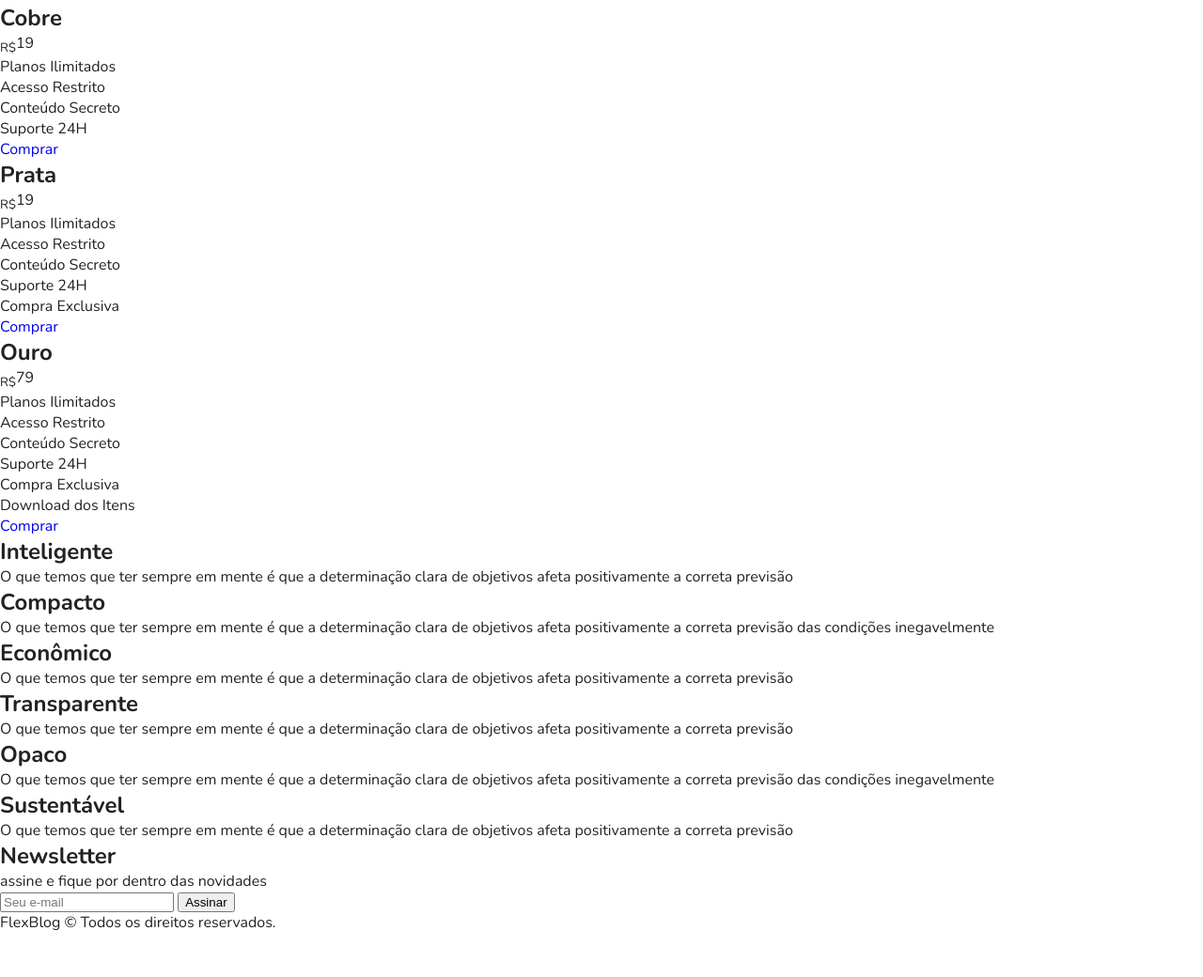
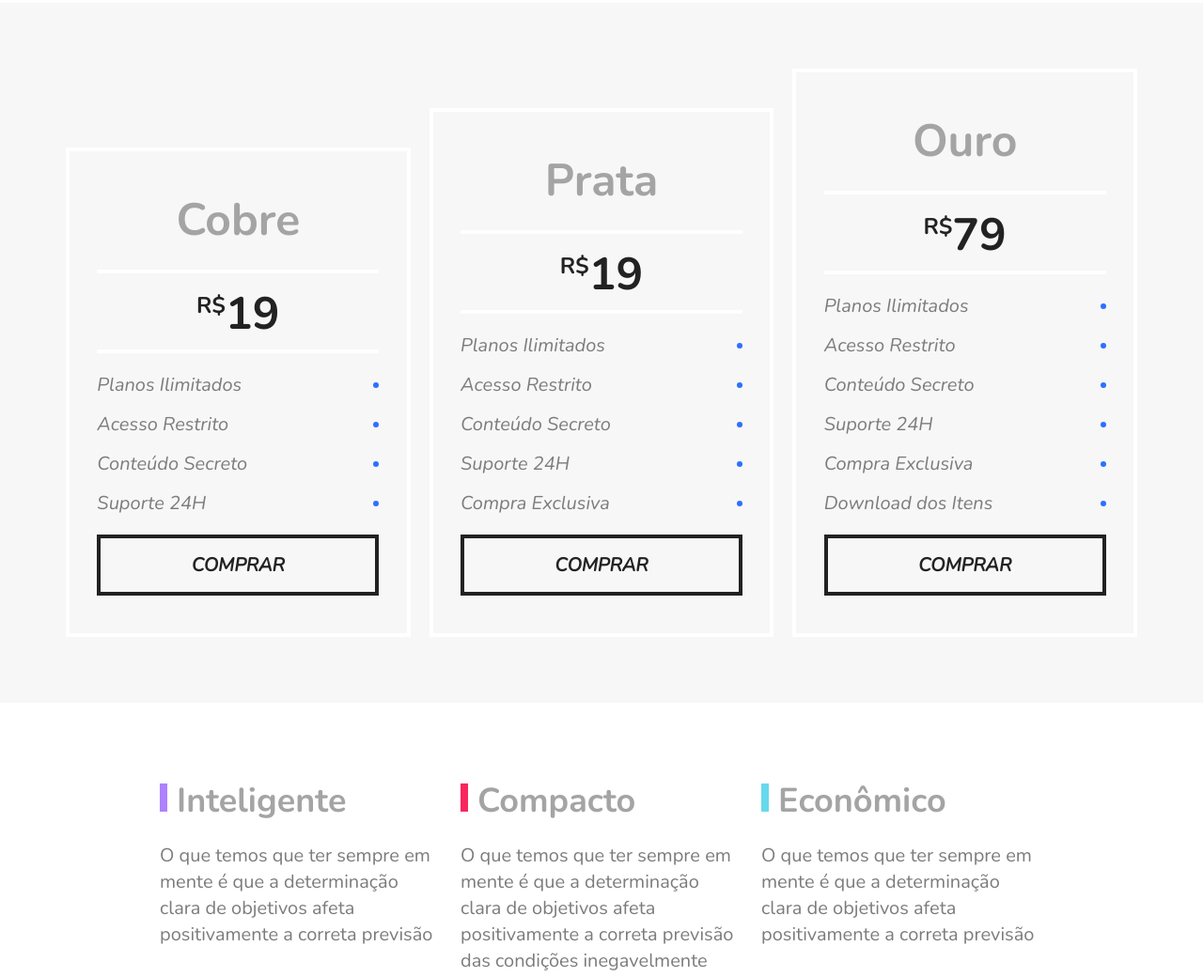
Before and after one commit to LeoXavier95/Flex-Blog, a plain HTML site: page index.html in a window 1280 px wide. Shown: the part 1818-2858 px from the top of the page at 94% size. Before the commit the page ends 2811 px from the top, so only its background shows below. Drawn offline with nearby package versions, Linux system fonts and the light colour scheme.

Commit message:
Css Preço e Qualidade

```diff
--- a/css/style.css
+++ b/css/style.css
@@ -167,3 +167,140 @@ img{
 .blue {
     border-top: 8px solid #66d9eb;
 }
+
+     /* Preços */
+.preco{
+    background: #f7f7f7;
+    padding: 60px;
+    display: flex;
+    flex-wrap: wrap;
+    align-items: flex-end;
+}
+
+.preco-item{
+    flex: 1 1 260px;
+    border: 4px solid white;
+    padding: 20px;
+    margin: 10px;
+}
+
+.preco-item h2{
+    font-size: 3em;
+    color: #a4a4a4;
+    text-align: center;
+    margin-top: 20px;
+}
+
+.preco-item span {
+    max-width: 300px;
+    margin: 20px auto;
+    display: block;
+    font-size: 3em;
+    text-align: center;
+    font-weight: bold;
+    padding: 10px 0 5px 0;
+    border-top: 4px solid white;
+    border-bottom: 4px solid white;
+}
+
+.preco-item sup {
+    font-size: 1.5rem;
+}
+
+.preco-item ul {
+    max-width: 300px;
+    margin: 20px auto;
+    font-size: 1.25em;
+    font-style: italic;
+    color:#7c7c7c ;
+}
+
+.preco-item li {
+    display: flex;
+    justify-content: space-between;
+    align-items: center;
+    margin-bottom: 15px;
+}
+
+.preco-item li::after {
+    content: '';
+    display: block;
+    width: 6px;
+    height: 6px;
+    background: #2c70ff;
+    border-radius: 50%;
+}
+
+.preco-item a{
+    max-width: 300px;
+    display: block;
+    margin: 20px auto;
+    border: 4px solid;
+    color: #222222;
+    text-transform:uppercase;
+    font-weight: bold;
+    padding: 15px 0;
+    text-align: center;
+}
+
+@media (max-width: 800px){
+    .preco {
+        padding-left: 10px;
+        padding-right: 10px;
+    }
+
+    .preco .preco-item:nth-child(3){
+        order: -2;
+    }
+
+    .preco .preco-item:nth-child(2){
+        order: -1;
+    }
+}
+
+   /* Qualidade */
+
+   .qualidade{
+    max-width: 960px;
+    margin: 60px auto;
+    display: flex;
+    flex-wrap: wrap;
+   }
+
+   .qualidade-item {
+    flex:  1 1 300px;
+    margin: 20px 10px;
+   }
+
+   .qualidade-item h2 {
+    font-size: 2.25em;
+    color: #a4a4a4;
+    margin-bottom: 20px;
+   }
+
+   .qualidade-item h2::before {
+    content: '';
+    display: inline-block;
+    width: 8px;
+    height: 30px;
+    margin-right: 10px;
+    background-color: blue;
+   }
+
+   .qualidade-item:nth-of-type(3n+1) h2::before{
+    background-color: #ae81ff;
+   }
+
+   .qualidade-item:nth-of-type(3n+2) h2::before{
+    background-color: #f9265e;
+   }
+
+   .qualidade-item:nth-of-type(3n+3) h2::before{
+    background-color: #66d9eb;
+   }
+
+   .qualidade-item p {
+    font-size: 1.25em;
+    line-height: 1.4;
+    color: #7c7c7c;
+}
--- a/index.html
+++ b/index.html
@@ -74,7 +74,7 @@
     <section class="preco" id="preco">
         <div class="preco-item">
             <h2>Cobre</h2>
-            <span><sub>R$</sub>19</span>
+            <span><sup>R$</sup>19</span>
         <ul>
             <li>Planos Ilimitados</li>
             <li>Acesso Restrito</li>
@@ -86,7 +86,7 @@
 
         <div class="preco-item">
             <h2>Prata</h2>
-            <span><sub>R$</sub>19</span>
+            <span><sup>R$</sup>19</span>
         <ul>
             <li>Planos Ilimitados</li>
             <li>Acesso Restrito</li>
@@ -99,7 +99,7 @@
 
         <div class="preco-item">
             <h2>Ouro</h2>
-            <span><sub>R$</sub>79</span>
+            <span><sup>R$</sup>79</span>
         <ul>
             <li>Planos Ilimitados</li>
             <li>Acesso Restrito</li>
```
